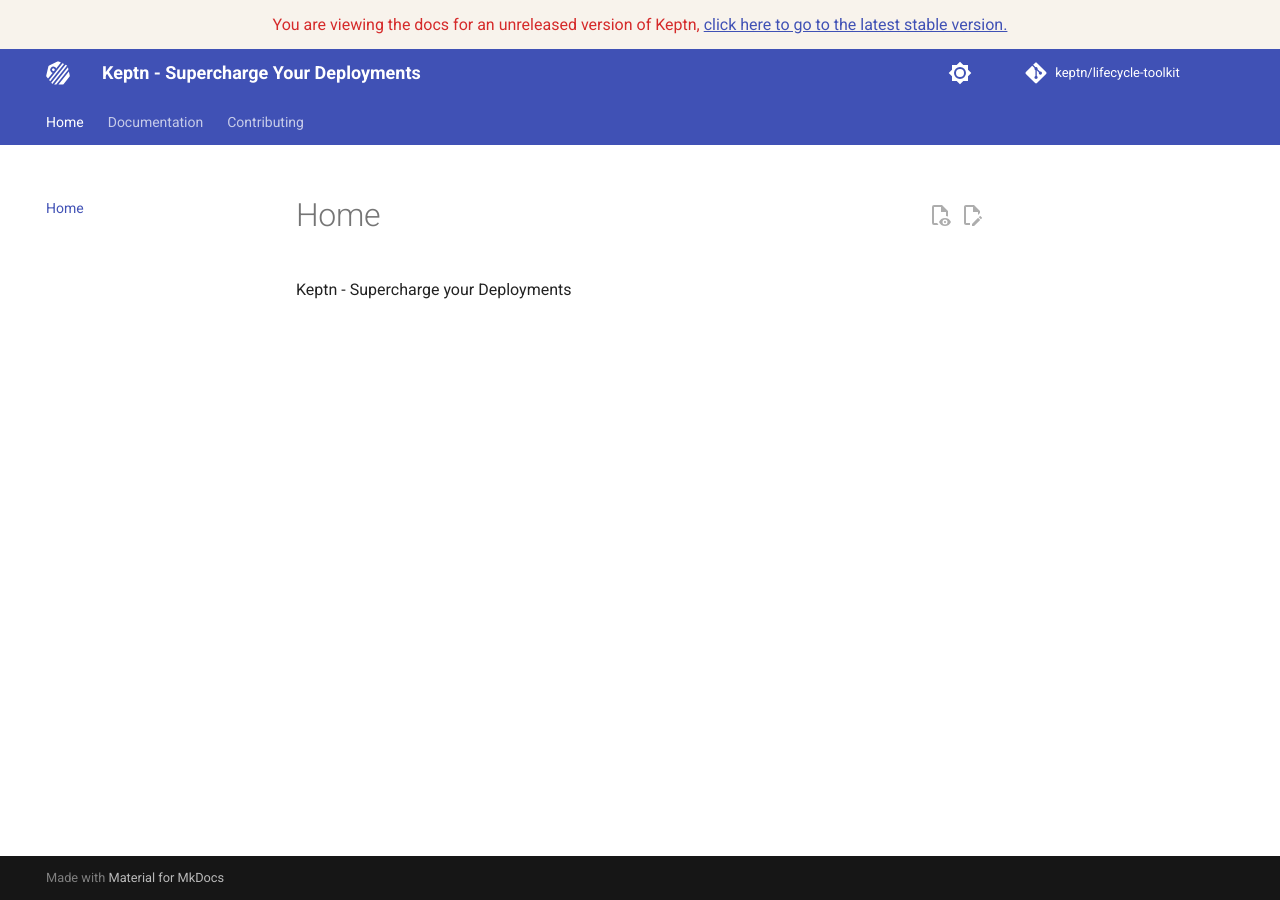
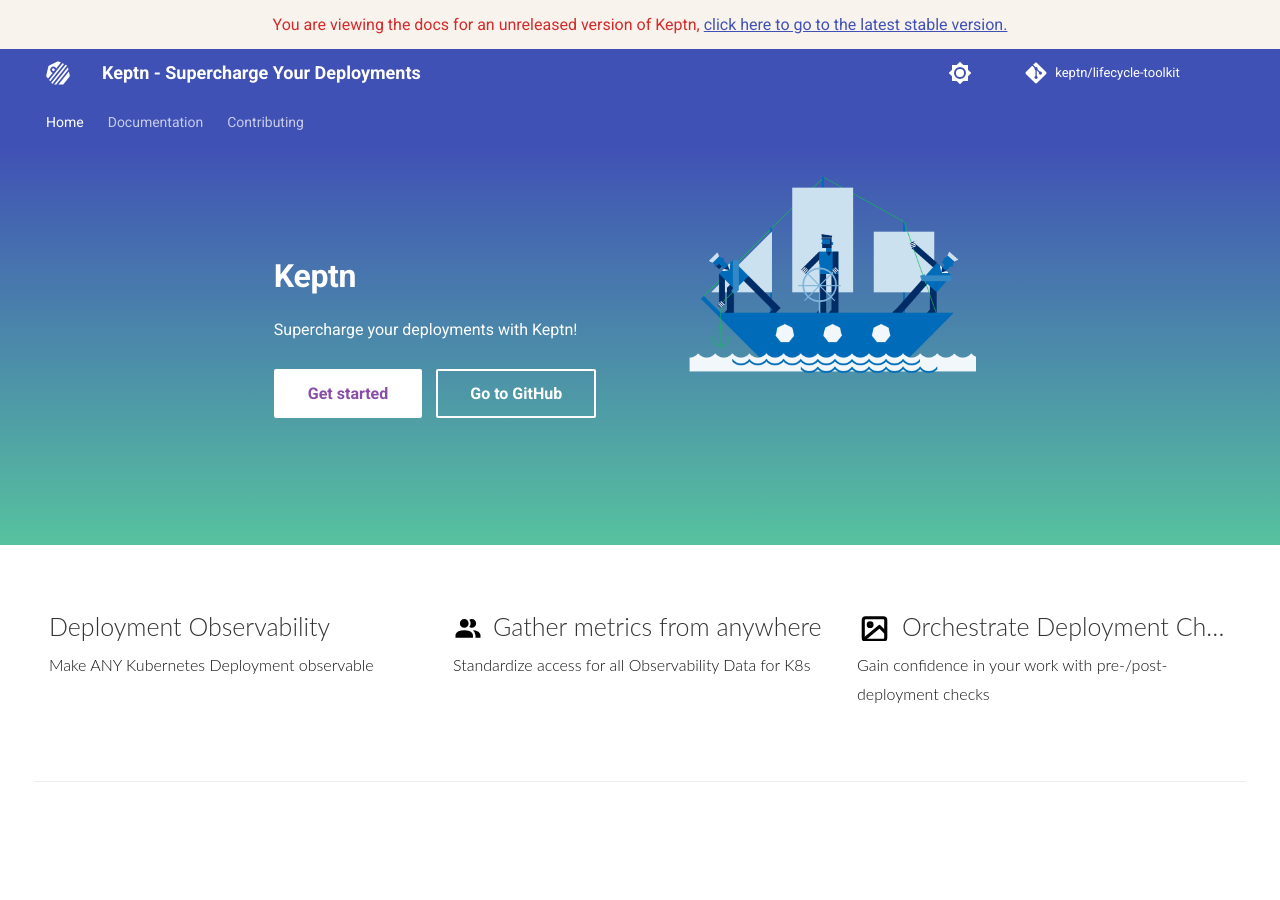
Before and after one commit to mowies/mkdocs-testing, an MkDocs documentation site: the page built from docs/index.md, in a window 1280 px wide. Built offline with MkDocs 1.6.1 and Material for MkDocs 9.7.7, drawn with Linux system fonts in a browser that asks for light colours; plug-ins that fetch from the network failed and are left out; comment, search, counter and statistics services are not loaded.

Commit message:
add basic landing page with custom theme
Signed-off-by: Moritz Wiesinger <moritz.wiesinger@dynatrace.com>

```diff
--- a/docs/assets/stylesheets/disable-appended-flyout.css
+++ /dev/null
@@ -1,3 +0,0 @@
-body > div.injected:last-of-type {
-    display: none;
-}
--- /dev/null
+++ b/docs/assets/stylesheets/home.css
@@ -0,0 +1,210 @@
+.md-main {
+    flex-grow: 0
+}
+
+.md-main__inner {
+    display: flex;
+    height: 100%;
+}
+
+.tx-container {
+    padding-top: .0rem;
+    background: linear-gradient(to bottom, var(--md-primary-fg-color), hsla(160deg,47%,55%,1) 99%,#fff 99%)
+}
+
+.tx-hero {
+    margin: 32px 2.8rem;
+    color: var(--md-primary-bg-color);
+    justify-content: center;
+}
+
+.tx-hero h1 {
+    margin-bottom: 1rem;
+    color: currentColor;
+    font-weight: 700
+}
+
+.tx-hero__content {
+    padding-bottom: 1rem;
+    margin: 0 auto;
+}
+
+.tx-hero__image{
+    width:17rem;
+    height:17rem;
+    order:1;
+    padding-right: 2.5rem;
+}
+
+.tx-hero .md-button {
+    margin-top: .5rem;
+    margin-right: .5rem;
+    color: var(--md-primary-bg-color)
+}
+
+.tx-hero .md-button--primary {
+    background-color: var(--md-primary-bg-color);
+    color: hsla(280deg, 37%, 48%, 1);
+    border-color: var(--md-primary-bg-color)
+}
+
+.tx-hero .md-button:focus,
+.tx-hero .md-button:hover {
+    background-color: var(--md-accent-fg-color);
+    color: var(--md-default-bg-color);
+    border-color: var(--md-accent-fg-color)
+}
+
+.feature-item h2 svg {
+    height: 30px;
+    float: left;
+    margin-right: 10px;
+    transform: translateY(10%);
+}
+
+.top-hr {
+    margin-top: 42px;
+}
+
+.feature-item {
+    font-family: 'Lato', sans-serif;
+    font-weight: 300;
+    box-sizing: border-box;
+    padding: 0 15px;
+    word-break: break-word
+}
+
+.feature-item h2 {
+    color: #333;
+    font-weight: 300;
+    font-size: 25px;
+    white-space: nowrap;
+    overflow: hidden;
+    text-overflow: ellipsis;
+    line-height: normal;
+    margin-top: 20px;
+    margin-bottom: 10px;
+    font-family: inherit;
+}
+
+.feature-item p {
+    font-size: 16px;
+    line-height: 1.8em;
+    text-rendering: optimizeLegibility;
+    -webkit-font-smoothing: antialiased;
+    color: #111;
+    margin: 0 0 10px;
+    display: block;
+}
+
+@media screen and (max-width:30em) {
+    .tx-hero h1 {
+        font-size: 1.4rem
+    }
+}
+
+@media screen and (min-width:60em) {
+    .md-sidebar--secondary {
+        display: none
+    }
+
+    .tx-hero {
+        display: flex;
+        align-items: center;
+        justify-content: center;
+    }
+
+    .tx-hero__content {
+        max-width: 22rem;
+        margin-top: 3.5rem;
+        margin-bottom: 3.5rem;
+        margin-left: 1.0rem;
+        margin-right: 4.0rem;
+        align-items: center;
+    }
+}
+
+@media screen and (min-width:76.25em) {
+    .md-sidebar--primary {
+        display: none
+    }
+
+    .top-hr {
+        width: 100%;
+        display: flex;
+        max-width: 61rem;
+        margin-right: auto;
+        margin-left: auto;
+        padding: 0 .2rem;
+    }
+
+    .bottom-hr {
+        margin-top: 10px;
+        width: 100%;
+        display: flex;
+        max-width: 61rem;
+        margin-right: auto;
+        margin-left: auto;
+        padding: 0 .2rem;
+    }
+
+    .feature-item {
+        flex: 1;
+        min-width: 0;
+    }
+
+    .feature-item:hover {
+        background-color: #526cfe47;
+        border-radius: 3px;
+    }
+}
+
+.hr {
+    border-bottom: 1px solid #eee;
+    width: 100%;
+    margin: 20px 0;
+}
+
+.text-center {
+    text-align: center;
+    padding-right: 15px;
+    padding-left: 15px;
+    margin-right: auto;
+    margin-left: auto;
+    margin-top: 15px;
+    font-family: 'Lato', sans-serif;
+    font-size: 23px;
+    font-weight: 300;
+    padding-bottom: 10px;
+}
+
+.logos {
+    display: flex;
+    align-items: center;
+    justify-content: center;
+    flex-flow: row wrap;
+    margin: 0 auto;
+}
+
+.logos img {
+    flex: 1 1 auto;
+    padding: 25px;
+    max-height: 130px;
+    vertical-align: middle;
+}
+
+.hr-logos {
+    margin-top: 0;
+    margin-bottom: 30px;
+}
+
+.md-footer-meta__inner {
+    display: flex;
+    flex-wrap: wrap;
+    justify-content: space-between;
+    margin-top: 1.0rem;
+}
+
+.md-footer-social {
+    padding-top: 20px;
+}
--- a/mkdocs.yml
+++ b/mkdocs.yml
@@ -35,6 +35,18 @@ site_description: >-
   Achieve cloud-native application lifecycle orchestration with Keptn.
   Enhance Kubernetes monitoring, streamline metrics ingestion, and
   automate deployment validation. Join the Keptn community for insights.
+extra:
+  social:
+    - icon: fontawesome/solid/house
+      link: https://keptn.sh
+    - icon: fontawesome/brands/twitter
+      link: https://twitter.com/keptnProject
+    - icon: fontawesome/brands/linkedin
+      link: https://www.linkedin.com/company/keptnproject
+    - icon: fontawesome/brands/github-alt
+      link: https://github.com/keptn
+    - icon: fontawesome/brands/slack
+      link: https://cloud-native.slack.com/archives/C017GAX90GM
 extra_javascript:
   - assets/javascripts/versions.js
 extra_css:
@@ -46,7 +58,8 @@ plugins:
   - git-revision-date-localized
 
 nav:
-  - Home: index.md
+  - Home:
+    - index.md
   - Documentation:
     - docs/index.md
     - Tests: docs/tests.md
--- /dev/null
+++ b/overrides/home.html
@@ -0,0 +1,67 @@
+<!-- Custom HTML site displayed as the Home chapter -->
+
+{% extends "main.html" %}
+{% block styles %}
+{{ super() }}
+<link rel="stylesheet" href="assets/stylesheets/home.css">
+{% endblock %}
+
+{% block tabs %}
+{{ super() }}
+
+<!-- Main site Entry button descriptions -->
+<section class="tx-container">
+    <div class="md-grid md-typeset">
+        <div class="tx-hero">
+            <div class="tx-hero__image">
+                <img src="assets/higher-compliance.png" draggable="false">
+            </div>
+            <div class="tx-hero__content">
+                <h1> Keptn </h1>
+                <p>Supercharge your deployments with Keptn!</p>
+                <a href="{{ page.next_page.url | url }}" title="{{ page.next_page.title | striptags }}" class="md-button md-button--primary">
+                    Get started
+                </a>
+                <a href="{{ config.repo_url }}" title="{{ lang.t('source.link.title') }}" class="md-button">
+                    Go to GitHub
+                </a>
+            </div>
+        </div>
+    </div>
+</section>
+
+<!-- Main site box descriptions -->
+<div class="top-hr">
+    <div class="feature-item">
+        <h2>
+            Deployment Observability
+        </h2>
+        <p>Make ANY Kubernetes Deployment observable</p>
+    </div>
+    <div class="feature-item">
+        <h2>
+            <svg xmlns="http://www.w3.org/2000/svg" viewBox="0 0 24 24">
+                <path
+                        d="M16 17v2H2v-2s0-4 7-4 7 4 7 4m-3.5-9.5A3.5 3.5 0 109 11a3.5 3.5 0 003.5-3.5m3.44 5.5A5.32 5.32 0 0118 17v2h4v-2s0-3.63-6.06-4M15 4a3.39 3.39 0 00-1.93.59 5 5 0 010 5.82A3.39 3.39 0 0015 11a3.5 3.5 0 000-7z" />
+            </svg>Gather metrics from anywhere
+        </h2>
+        <p>Standardize access for all Observability Data for K8s</p>
+    </div>
+    <div class="feature-item">
+        <h2>
+            <svg xmlns="http://www.w3.org/2000/svg" width="35" height="35" viewBox="0 0 24 24" fill="none" stroke="#000000" stroke-width="2.5" stroke-linecap="round" stroke-linejoin="round"><rect x="3" y="3" width="18" height="18" rx="2"/><circle cx="8.5" cy="8.5" r="1.5"/><path d="M20.4 14.5L16 10 4 20"/></svg>
+            Orchestrate Deployment Checks
+        </h2>
+        <p>Gain confidence in your work with pre-/post-deployment checks</p>
+    </div>
+</div>
+
+<div class="top-hr">
+    <div class="hr">
+    </div>
+</div>
+
+
+{% endblock %}
+{% block content %}{% endblock %}
+{% block footer %}{% endblock %}
--- /dev/null
+++ b/overrides/main.html
@@ -0,0 +1,29 @@
+<!-- Elements added to main will be displayed on all pages -->
+{% extends "base.html" %}
+
+<!-- More minimal footer -->
+{% block footer %}
+<footer class="md-footer">
+    <div class="md-footer-meta md-typeset">
+        <div class="md-footer-meta__inner md-grid">
+            <!-- Copyright and theme information -->
+            <div class="md-footer-copyright">
+                {% if config.copyright %}
+                <div class="md-footer-copyright__highlight">
+                    {{ config.copyright }}
+                </div>
+                {% endif %}
+                powered by
+                <a href="https://www.mkdocs.org" title="MkDocs">MkDocs</a>
+                and
+                <a href="https://squidfunk.github.io/mkdocs-material/"
+                   title="Material for MkDocs">
+                    Material for MkDocs</a>
+            </div>
+            {% block social %}
+            {% include "partials/social.html" %}
+            {% endblock %}
+        </div>
+    </div>
+</footer>
+{% endblock %}
```
Also changed, not shown: docs/index.md (+1 -0 lines), docs/assets/higher-compliance.png (added).
